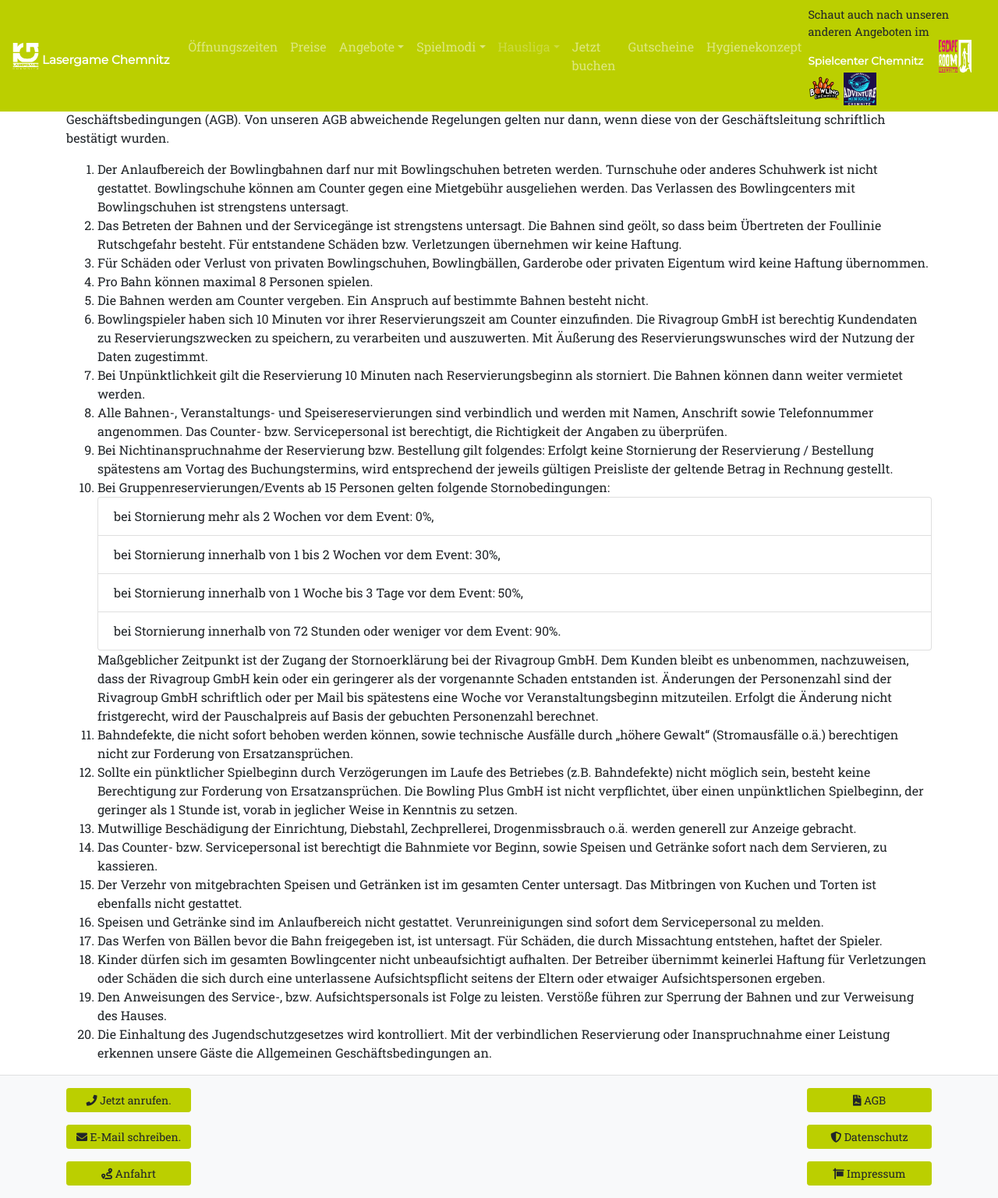
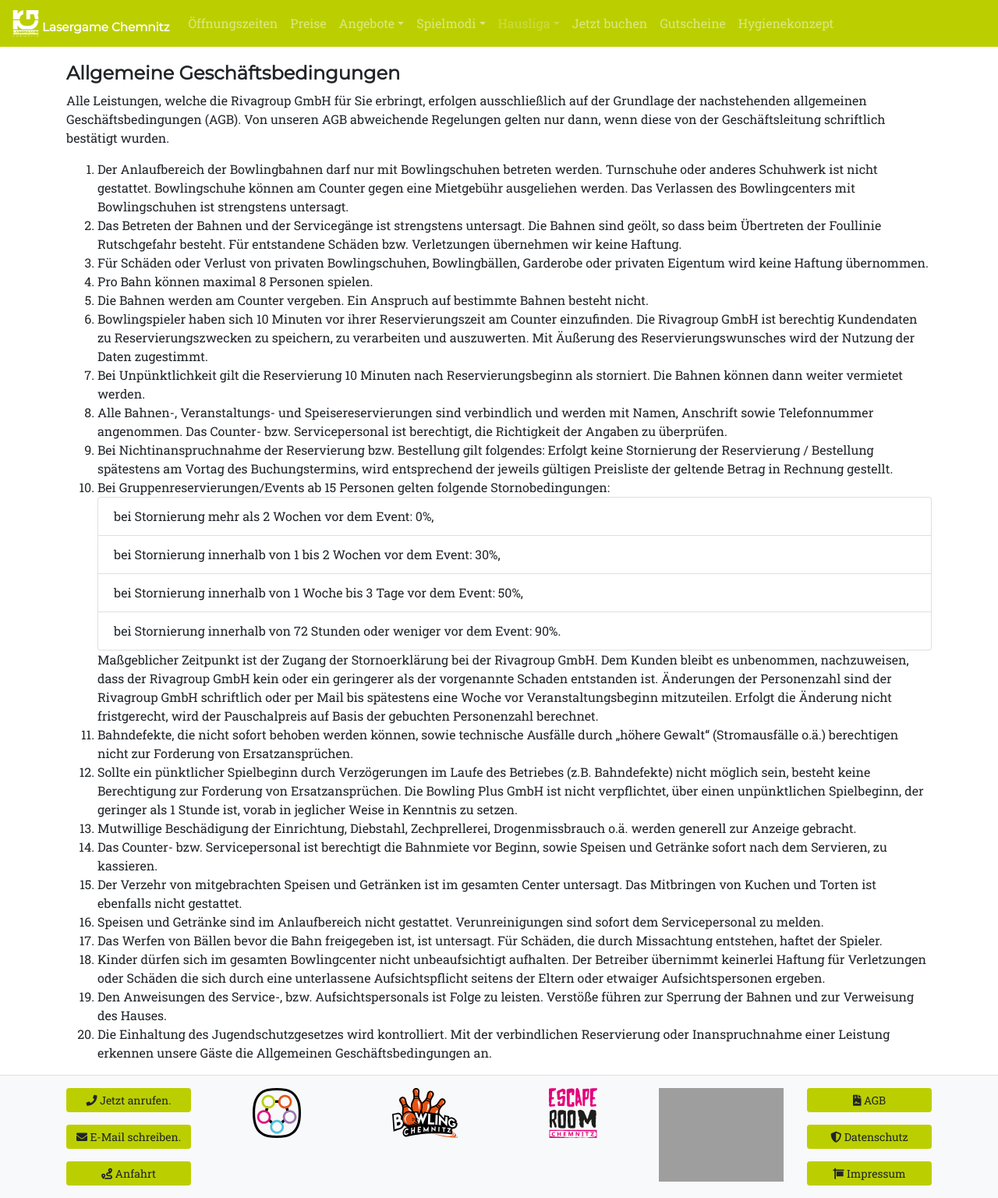
Before and after one commit to Rivagroup/lgc-website, a CodeIgniter app: page /database/index.php/agb/index in a window 1280 px wide. Shown: the whole page at 78% size. Run offline with CodeIgniter, Linux system fonts and the light colour scheme; some libraries are stand-ins or nearby versions; grey boxes are pictures that could not be loaded.

Commit message:
crosslinking pages

```diff
--- a/application/controllers/MY_ContentController.php
+++ b/application/controllers/MY_ContentController.php
@@ -74,14 +74,7 @@ class MY_ContentController extends CI_Controller {
 			$this->meta['meta_links']='<link rel="image_src" href="'.$this->meta['icon_url'].'" />
 									<link rel="alternate" type="application/rss+xml" title="Facebook" href="'.$this->meta['fb_url'].'" />';
 
-			$this->meta['x_promotion']='<div style="font-size:0.9em">Schaut auch nach unseren anderen Angeboten im <a class="navbar-brand" href="https://spielcenter-chemnitz.de" target="_blank" style="font-size:0.95em">Spielcenter Chemnitz</a>
-							<a href="https://escaperoom-chemnitz.de" target="_blank">
-							<img src="'.base_url('assets/x_promo/escaperoom_logo.webp').'" width="42" height="42" class="d-inline-block align-bottom" alt="Escaperoom / Exitgame Chemnitz"></a>
-							<a href="https://bowling-chemnitz.de" target="_blank">
-							<img src="'.base_url('assets/x_promo/bowling_chemnitz_logo.svg').'" width="42" height="42" class="d-inline-block align-bottom" alt="Bowling Center Chemnitz"></a>
-							<a href="https://minigolf-chemnitz.de" target="_blank">
-							<img src="'.base_url('assets/x_promo/adventure_minigolf_logo.webp').'" width="42" height="42" class="d-inline-block align-bottom" alt="Schwarzlicht Adventure Minigolf Chemnitz"></a>
-							</div>';
+			$this->meta['x_promotion']='';
     }
 
 }
--- a/application/views/footer.php
+++ b/application/views/footer.php
@@ -19,7 +19,14 @@
                         </a>
                     </p>
                 </div>
-                <div class="col-md-8 col-sm-12"></div>
+                <div class="col-md-8 col-sm-12">
+                <div class="row text-center">
+                    <div class="col"><a href="https://spielcenter-chemnitz.de" target="_blank"><img class="img-fluid" src="<?= base_url('assets/x_promo/spielcenter_chemnitz_logo.svg') ?>" alt="Spielcenter Chemnitz"></a></div>
+                    <div class="col"><a href="https://bowling-chemnitz.de" target="_blank"><img class="img-fluid" src="<?= base_url('assets/x_promo/bowling_chemnitz_logo.svg') ?>" alt="Bowling Center Chemnitz"></a></div>
+                    <div class="col"><a href="https://escaperoom-chemnitz.de" target="_blank"><img class="img-fluid" src="<?= base_url('assets/x_promo/escaperoom_chemnitz_logo.svg') ?>" alt="Escaperoom / Exitgame Chemnitz"></a></div>
+                    <div class="col"><a href="https://minigolf-chemnitz.de" target="_blank"><img class="img-fluid" src="<?= base_url('assets/x_promo/minigolf_chemnitz_logo.svg') ?>" alt="Schwarzlicht Adventure Minigolf Chemnitz"></a></div>
+                </div>
+                </div>
                 <div class="col-md-2 col-sm-12">
                     <p>
                         <a class="btn btn-sm btn-block btn-primary" href="<?= base_url('agb'); ?>">
--- a/application/views/navigation.php
+++ b/application/views/navigation.php
@@ -60,5 +60,4 @@
                 </li>
             </ul>
         </div>
-        <?= $x_promotion ?>
     </nav>
```
Also changed, not shown: assets/x_promo/bowling_chemnitz_logo.svg, assets/x_promo/escaperoom_chemnitz_logo.svg (added), assets/x_promo/lasergame_chemnitz_logo.svg (added), assets/x_promo/minigolf_chemnitz_logo.svg (added), assets/x_promo/spielcenter_chemnitz_logo.svg (added).
